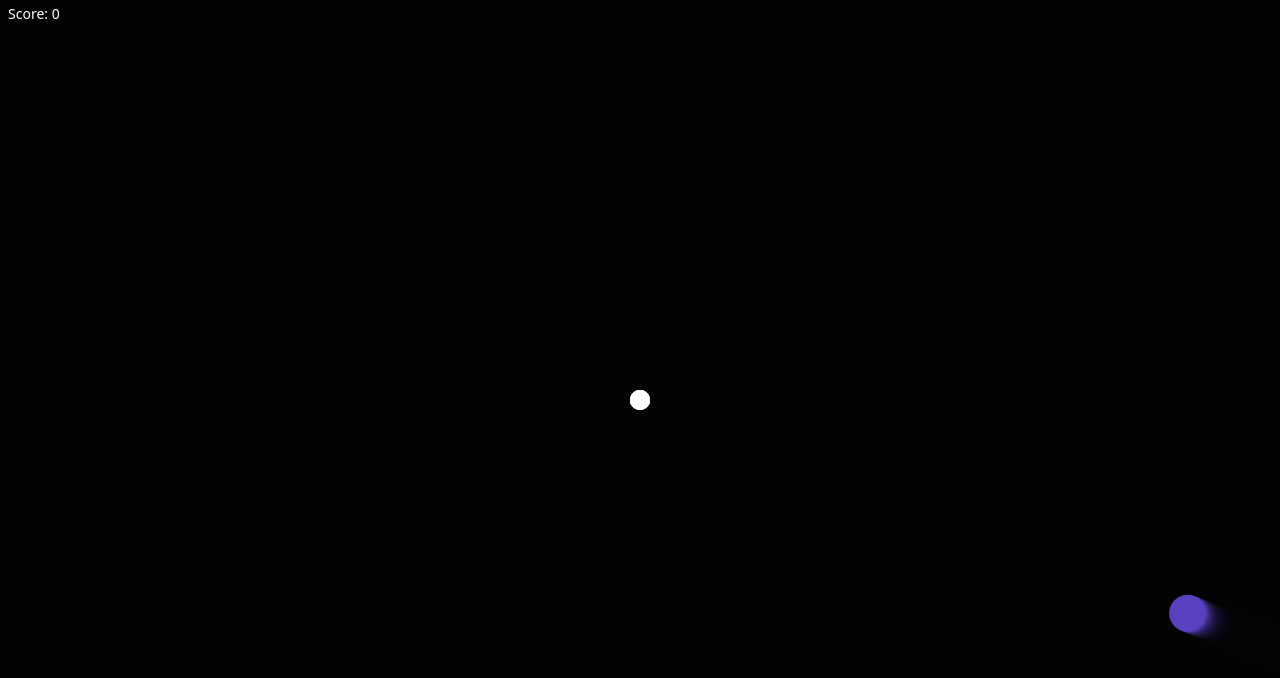
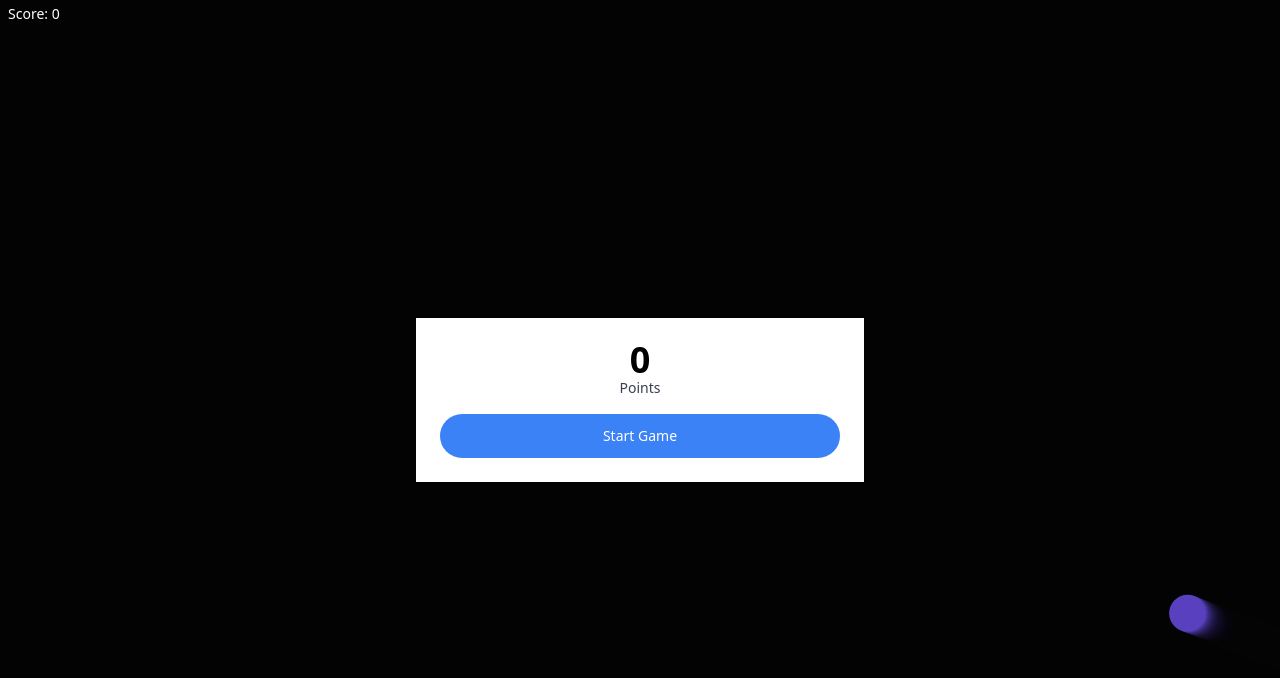
Before and after one commit to WafulaLukorito/Jeshi-la-Mzalendo--Patriot-s-Army--Video-Game, a plain HTML site: page index.html in a window 1280 px wide. Drawn offline with nearby package versions, Linux system fonts and the light colour scheme.

Commit message:
Added end-game U-I

```diff
--- a/index.html
+++ b/index.html
@@ -4,9 +4,23 @@
       margin: 0;
     }
   </style>
+
   <div class="fixed text-white text-sm ml-2 mt-1 select-none">
     <span>Score: </span><span id="scoreEl">0</span>
   </div>
+
+  <div class="fixed inset-0 flex items-center justify-center">
+    <div class="bg-white max-w-md w-full p-6 text-center">
+      <h1 class="text-4xl font-bold leading-none">0</h1>
+      <p class="text-sm text-gray-700 mb-4">Points</p>
+      <div>
+        <button class="bg-blue-500 text-white w-full py-3 rounded-full text-sm">
+          Start Game
+        </button>
+      </div>
+    </div>
+  </div>
+
   <canvas></canvas>
 
   <script
```
